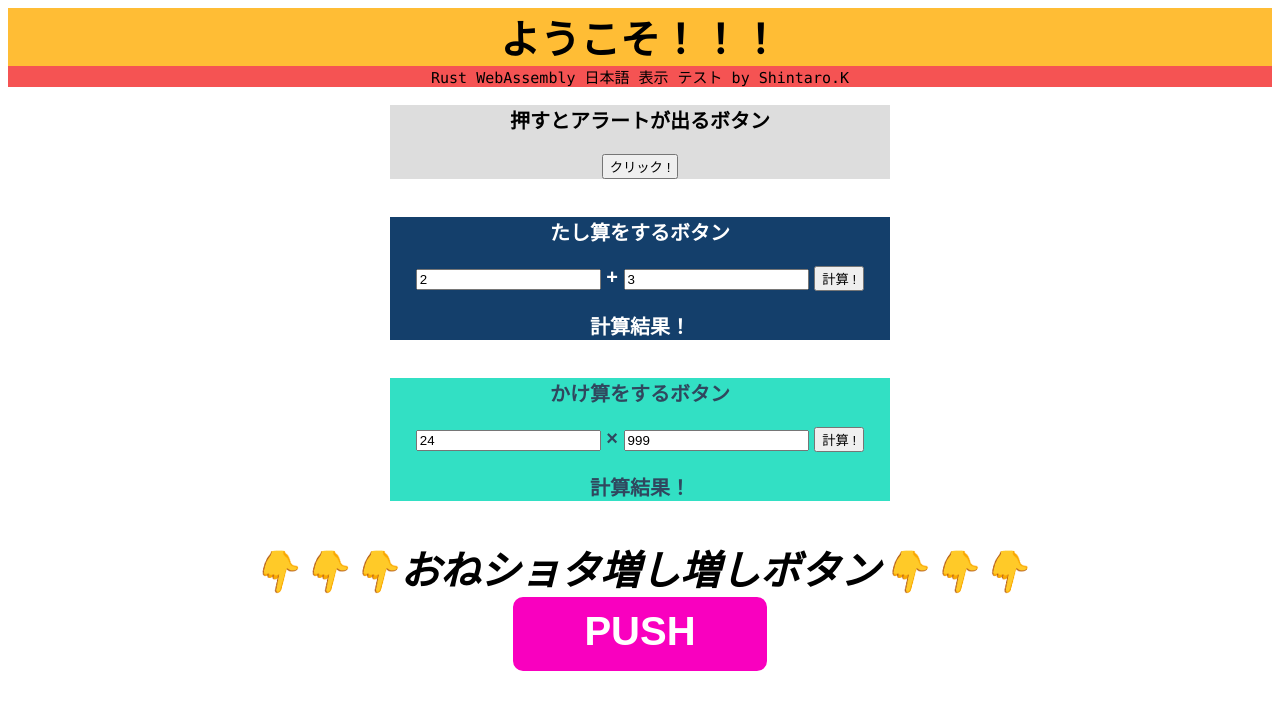
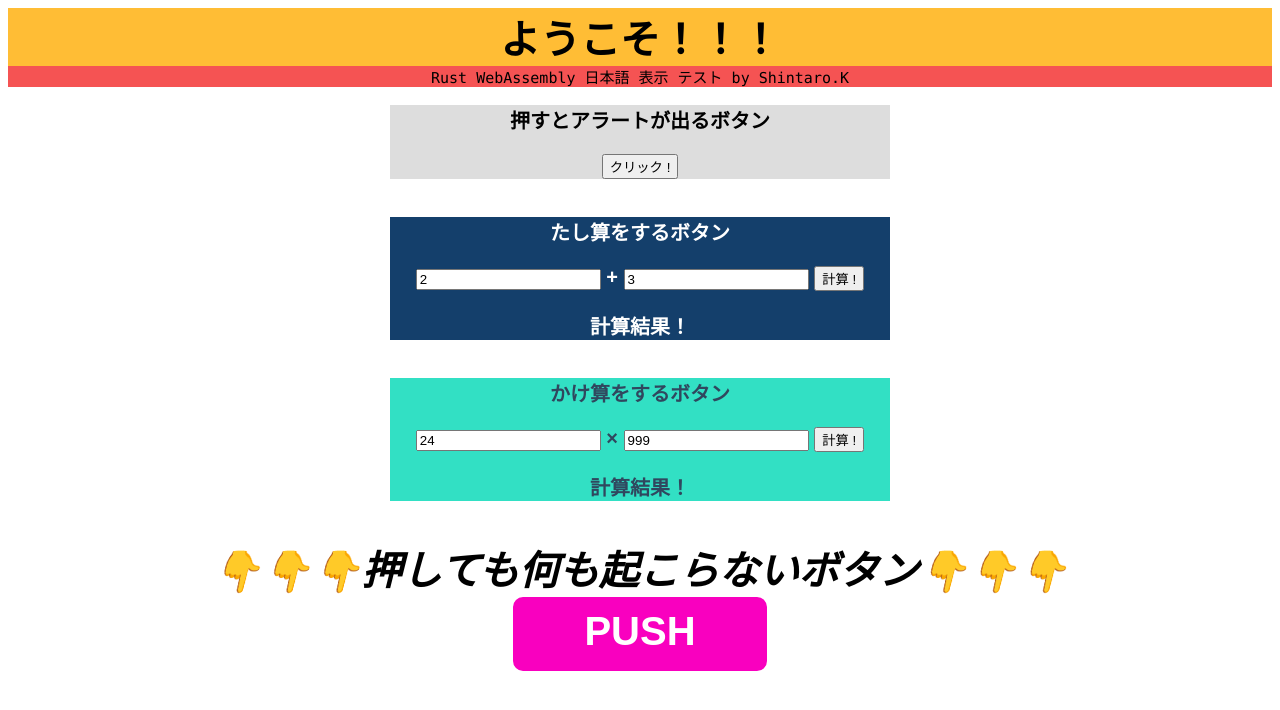
Before and after one commit to shin-kinos/html-jp-test, a plain HTML site: page index.html in a window 1280 px wide. Drawn offline with Linux system fonts and the light colour scheme.

Commit message:
Edit `index.html`.

```diff
--- a/index.html
+++ b/index.html
@@ -47,7 +47,7 @@
 	<br>
 
 	<div class = "style_test4">
-		👇👇👇おねショタ増し増しボタン👇👇👇
+		👇👇👇押しても何も起こらないボタン👇👇👇
 	</div>
 
 	<a onclick = "onClickOmake()" class = "btn_design">PUSH</a>
```
